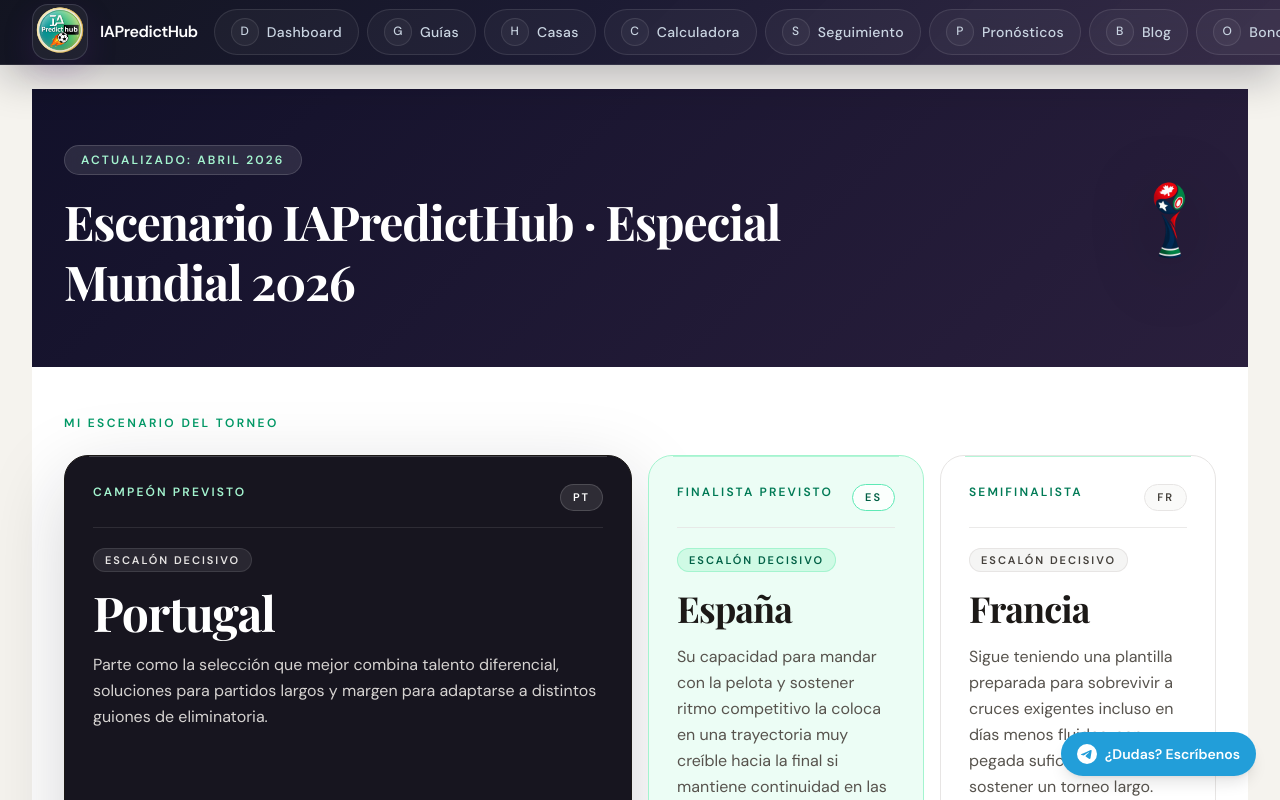
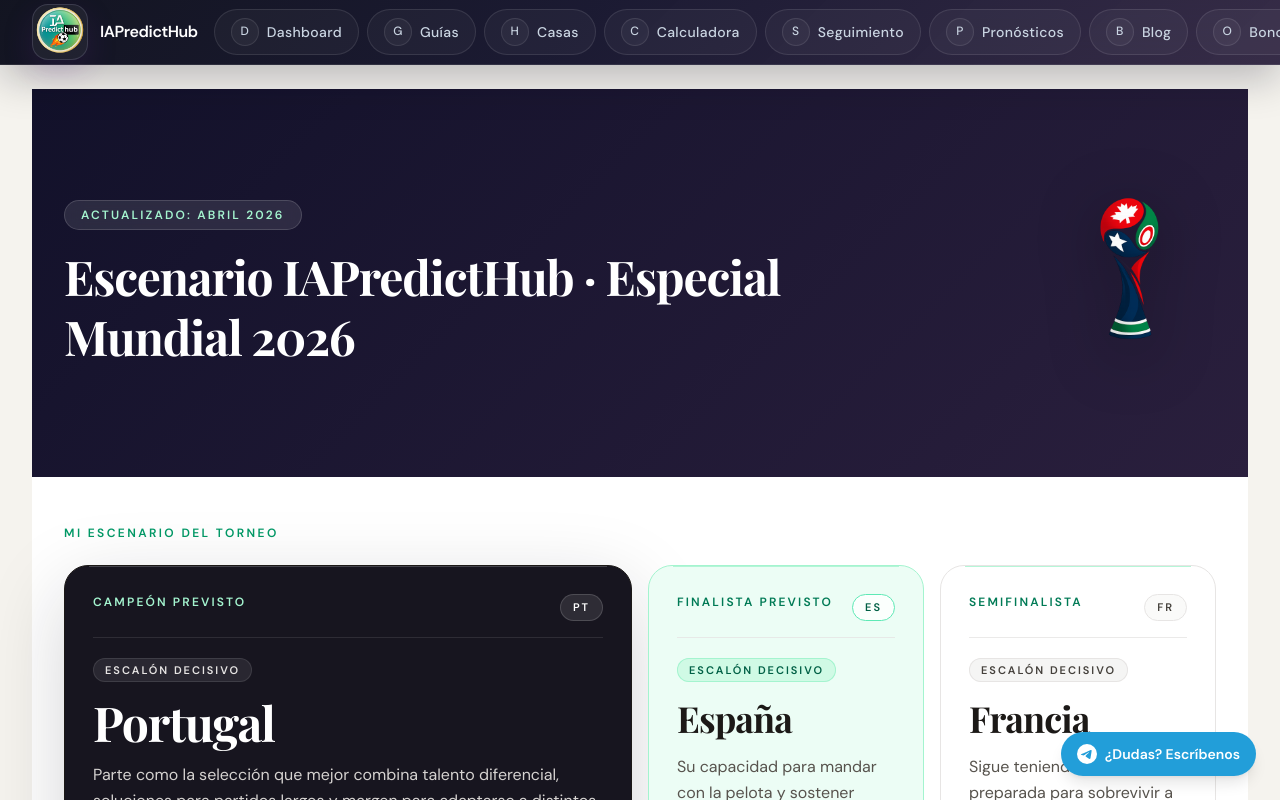
Before and after one commit to eloylt13/matched-betting-app, a Next.js app: page /especial/mundial in a window 1280 px wide. Shown: the top 800 px of the page. Built offline with nearby package versions, Linux system fonts and the light colour scheme; no server answers; a web font is replaced by a local one.

Commit message:
feat: enlarge mundial hero trophy

```diff
--- a/app/especial/mundial/page.tsx
+++ b/app/especial/mundial/page.tsx
@@ -144,14 +144,23 @@ export default function EspecialMundialPage() {
   return (
     <main className="min-h-[70vh] bg-[#F5F3EE] text-stone-800">
       <section
-        className="px-4 py-10 text-white sm:px-6 sm:py-14 lg:px-8"
+        className="px-4 py-10 text-white sm:px-6 sm:py-14 lg:px-8 lg:py-16"
         style={{
           background: 'linear-gradient(135deg, #12112A 0%, #2A1F3D 100%)',
         }}
       >
         <div className="mx-auto flex w-full max-w-6xl flex-col gap-6">
-          <div className="flex flex-col items-start gap-5 sm:gap-6 lg:flex-row lg:items-center lg:justify-between lg:gap-10">
-            <div className="max-w-4xl">
+          <div className="flex flex-col items-start gap-5 sm:gap-6 lg:flex-row lg:items-center lg:justify-between lg:gap-12">
+            <Image
+              src="/especial/mundial/copa.png"
+              alt="Trofeo Mundial 2026"
+              priority
+              width={1254}
+              height={1254}
+              className="order-1 h-[100px] w-auto shrink-0 self-center drop-shadow-[0_12px_32px_rgba(0,0,0,0.35)] lg:order-2 lg:h-[260px] lg:self-auto"
+            />
+
+            <div className="order-2 max-w-4xl lg:order-1">
               <div className="inline-flex w-fit items-center rounded-full border border-white/15 bg-white/10 px-4 py-1.5 text-xs font-semibold uppercase tracking-[0.18em] text-emerald-200 backdrop-blur-sm">
                 Actualizado: {FECHA_ACTUALIZACION}
               </div>
@@ -161,14 +170,6 @@ export default function EspecialMundialPage() {
               </h1>
             </div>
 
-            <Image
-              src="/especial/mundial/copa.png"
-              alt="Trofeo Mundial 2026"
-              priority
-              width={1254}
-              height={1254}
-              className="h-[90px] w-auto shrink-0 self-center drop-shadow-[0_12px_32px_rgba(0,0,0,0.35)] lg:h-[140px] lg:self-auto"
-            />
           </div>
         </div>
       </section>
```
